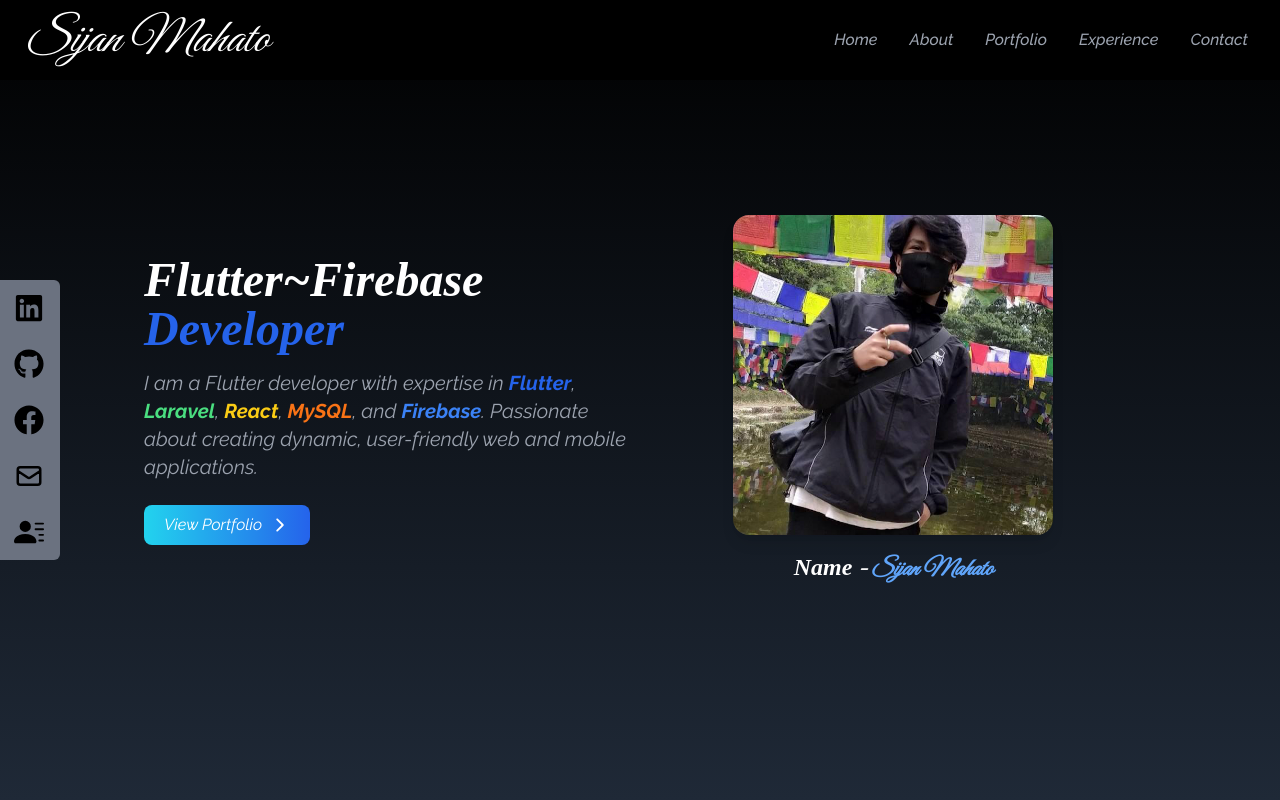
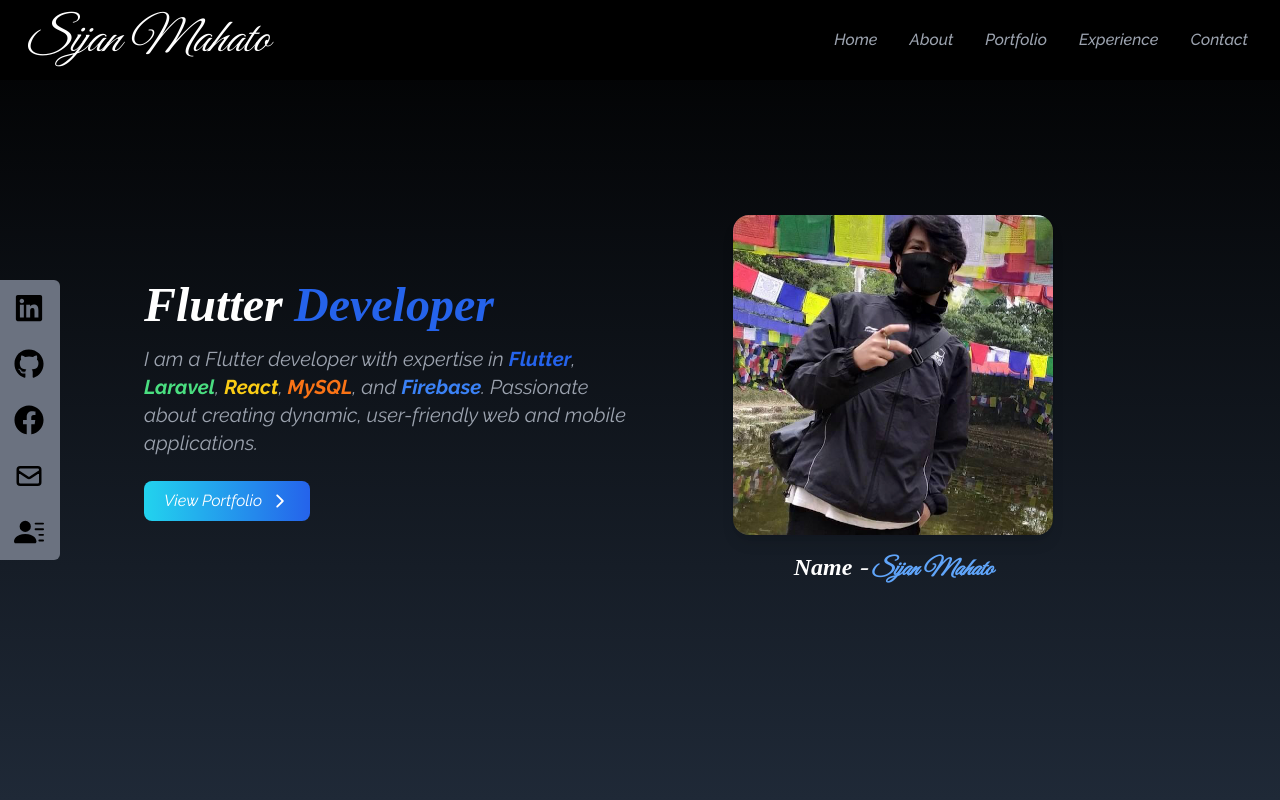
Before and after one commit to Siz-An/portfolio-reactjs, a React (Create React App) app: page / in a window 1280 px wide. Shown: the top 800 px of the page. Built offline with nearby package versions, Linux system fonts and the light colour scheme; the HTML template or start-up script is replaced by a standard one; a web font is replaced by a local one.

Commit message:
Update Home.jsx

```diff
--- a/src/components/Home.jsx
+++ b/src/components/Home.jsx
@@ -19,7 +19,7 @@ export default function Home() {
           transition={{ duration: 1.2, ease: "easeOut" }} // Smooth transition
         >
           <h2 className="text-4xl sm:text-5xl font-bold text-white mb-4">
-            <span className='font-nonsig italic'>Flutter~Firebase</span> <span className="text-blue-600 font-sigs italic">Developer</span>
+            <span className='font-nonsig italic'>Flutter</span> <span className="text-blue-600 font-sigs italic">Developer</span>
           </h2>
 
           <p className="text-lg sm:text-xl text-gray-400 mb-6 italic">
```
